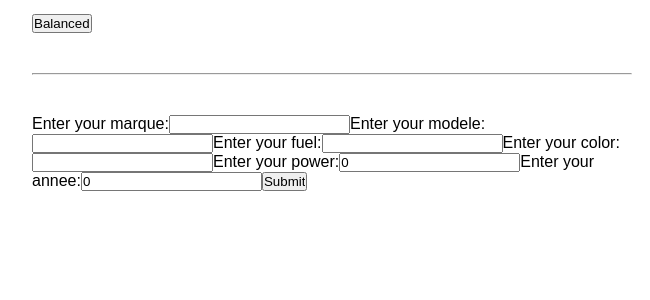
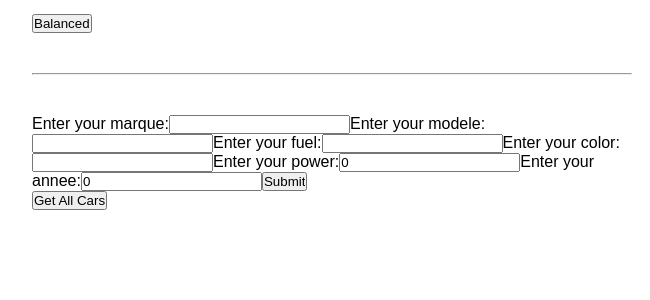
Before and after one commit to RemiLecas/BlockChain, a React app in the folder client/: page / in a window 1280 px wide. Shown: the top 300 px of the page, without its empty margins (308-958 px from the left). Built offline with nearby package versions, Linux system fonts and the light colour scheme.

Commit message:
Ajout du nombre de voiture au contrat

```diff
--- a/client/src/App.jsx
+++ b/client/src/App.jsx
@@ -15,7 +15,8 @@ function App() {
   const [color, setColor] = useState("");
   const [power, setPower] = useState(0);
   const [annee, setAnnee] = useState(0);
-
+  const numberCars = 0;
+  const [cars, setCars] = useState([]);
 
   const [balance, setBalance] = useState();
 
@@ -25,8 +26,6 @@ function App() {
   async function init() {
     // Je lance mon check de compte
     await checkAccount();
-
-
   }
 
 
@@ -36,6 +35,7 @@ function App() {
       try {
         await window.ethereum.enable();
 
+        // J'init maintenant mon Web3 pour obtenir mon contrat déployé
         const web3 = new Web3(window.ethereum);
         console.log(web3);
 
@@ -86,6 +86,26 @@ function App() {
   const handleSubmit = async (event) => {
     event.preventDefault();
     await contract.methods.addCars(marque, modele, fuel, color, power, annee).send({ from: accounts[0] });
+
+  }
+
+  const handleSubmit2 = async (event) => {
+    event.preventDefault();
+
+    const cars = await Promise.all(
+
+      Array(Number(numberCars))
+
+        .fill()
+
+        .map((_) => contract.methods.getAllCars().call())
+
+    );
+
+    console.log(cars);
+    setCars(cars);
+
+
   }
 
   useEffect(() => {
@@ -147,6 +167,10 @@ function App() {
           </label>
           <input type="submit" />
         </form>
+
+        <div>
+          <button onClick={handleSubmit2}>Get All Cars</button>
+        </div>
       </div>
     </div>
   );
```
Also changed, not shown: 1 other file (tests, documents, lock files or other folders).
